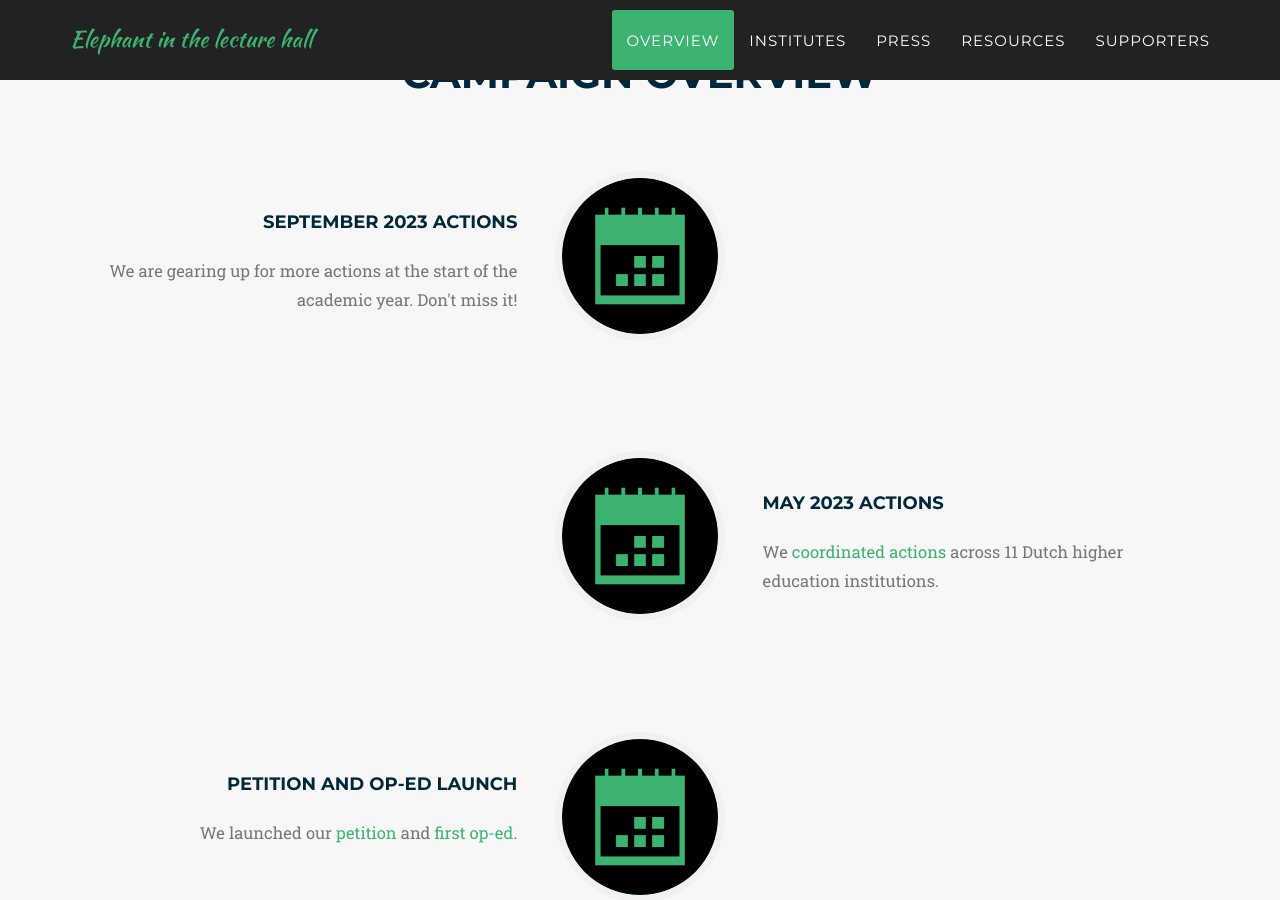
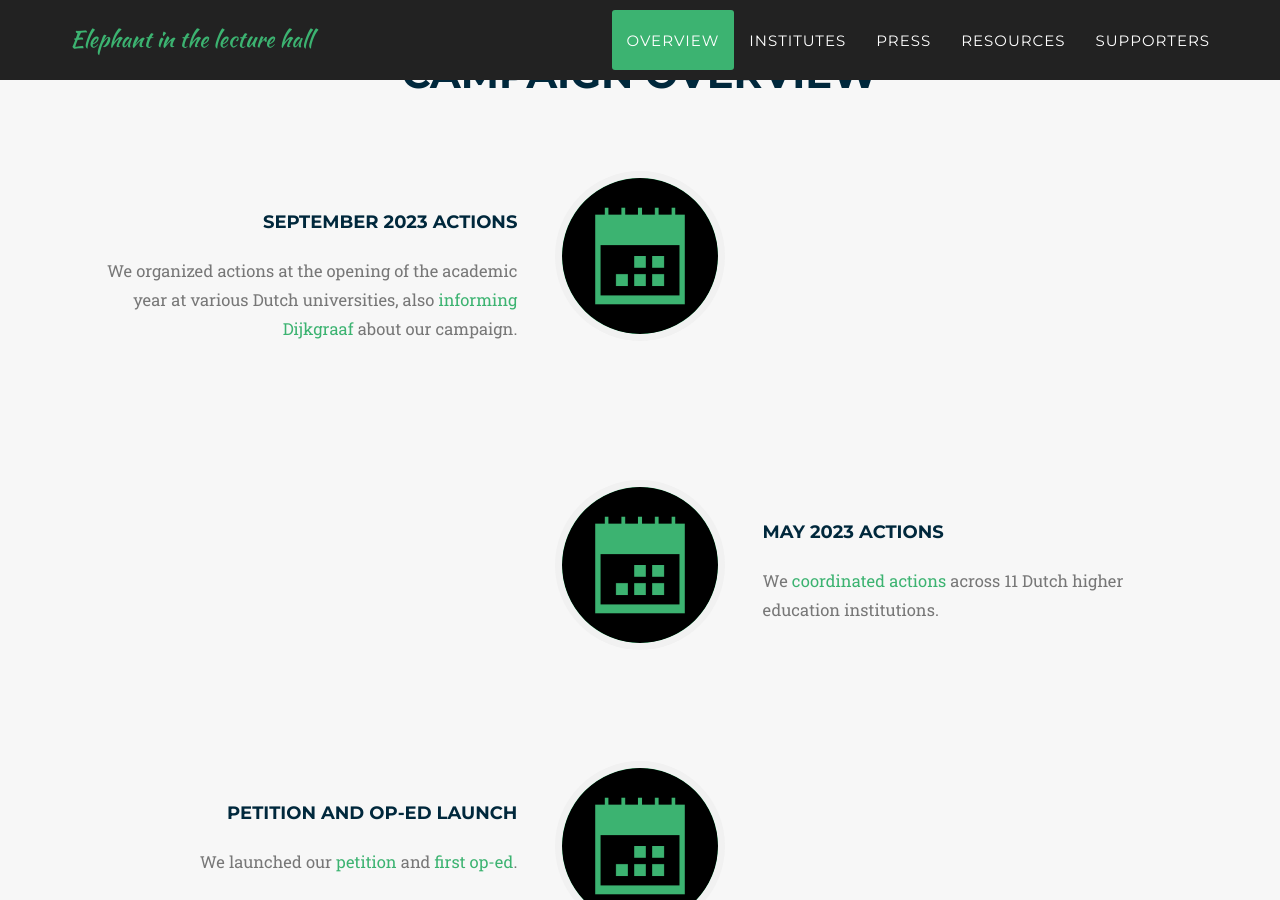
Before and after one commit to Climate-Education/Climate-Education.github.io, a Jekyll site: the page built from index.html, in a window 1280 px wide and 900 px high, scrolled down 1652 px. Built offline with Jekyll 4.4.1, drawn with Linux system fonts in a browser that asks for light colours; some web fonts are replaced.

Commit message:
update September actions

```diff
--- a/_data/twenty_17/home_about_data.yml
+++ b/_data/twenty_17/home_about_data.yml
@@ -1,7 +1,7 @@
 - inverted:
   img: icon-agenda.jpeg
   name: September 2023 Actions
-  info: We are gearing up for more actions at the start of the academic year. Don't miss it!
+  info: We organized actions at the opening of the academic year at various Dutch universities, also <a href="https://www.anpfoto.nl/search.pp?pictureid=477270504&page=1&pos=1" _target="blank">informing Dijkgraaf</a> about our campaign.
 
 - inverted: timeline-inverted
   img: icon-agenda.jpeg
```
